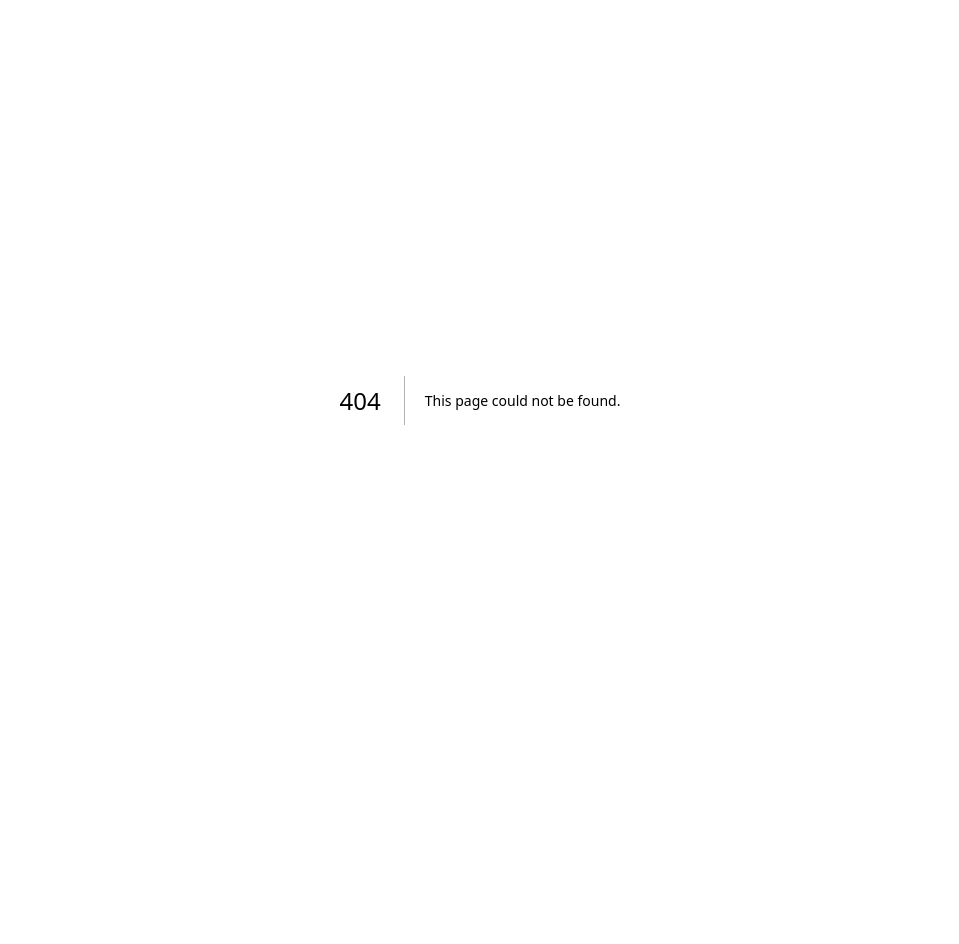
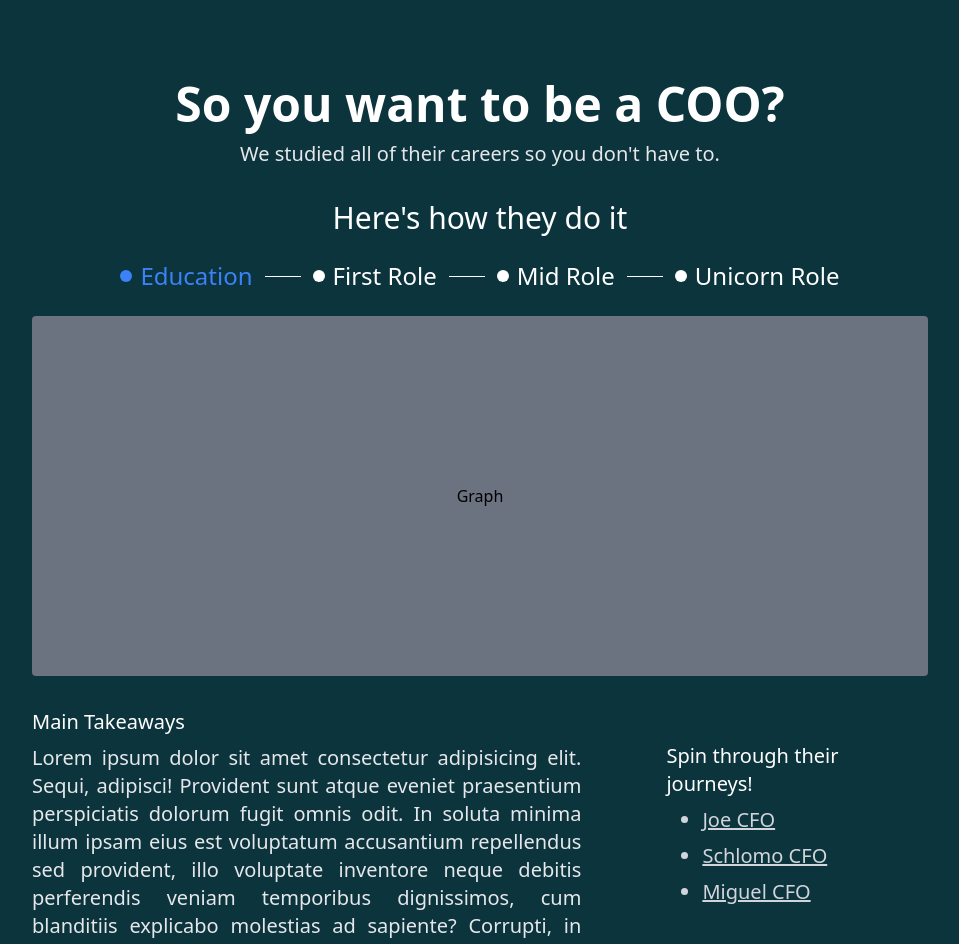
Before and after one commit to BlueMath-Warriors/nemo-app, a Next.js app: page /career-path in a window 1280 px wide. Before the commit this address had no page. Shown: the top 944 px of the page, without its empty margins (160-1119 px from the left). Before the commit the page ends 800 px from the top, so only its background shows below. Built offline with nearby package versions, Linux system fonts and the light colour scheme.

Commit message:
Career's Path Page Created

```diff
--- /dev/null
+++ b/components/graph/index.jsx
@@ -0,0 +1,11 @@
+import React from "react";
+
+const Graph = () => {
+  return (
+    <div className="w-[100%] h-[360px] rounded bg-gray-500 mt-6 flex justify-center items-center text-black">
+      Graph
+    </div>
+  );
+};
+
+export default Graph;
--- /dev/null
+++ b/components/steps/index.jsx
@@ -0,0 +1,33 @@
+import { useState } from "react";
+
+const StepBar = () => {
+  const [activeStep, setActiveStep] = useState("Education");
+
+  const steps = ["Education", "First Role", "Mid Role", "Unicorn Role"];
+
+  const handleClick = (step) => {
+    setActiveStep(step);
+  };
+
+  return (
+    <div className="flex items-center justify-center mt-6">
+      {steps.map((step, index) => (
+        <div
+          key={index}
+          className={`cursor-pointer flex items-center ${
+            activeStep === step ? "text-blue-500" : "text-white-500"
+          }`}
+          onClick={() => handleClick(step)}
+        >
+          <div className="h-3 w-3 rounded-full bg-current"></div>
+          <span className="ml-2 text-2xl font-normal">{step}</span>
+          {index !== steps.length - 1 && (
+            <div className="h-px w-9 bg-white mx-3"></div>
+          )}
+        </div>
+      ))}
+    </div>
+  );
+};
+
+export default StepBar;
--- /dev/null
+++ b/pages/career-path/index.js
@@ -0,0 +1,62 @@
+import { useRouter } from "next/router";
+import Layout from "../layout";
+import StepBar from "@/components/steps/index";
+import Graph from "@/components/graph/index";
+
+const CareerPath = () => {
+  const router = useRouter();
+
+  const journeys = ["Joe CFO", "Schlomo CFO", "Miguel CFO"];
+
+  return (
+    <div className="flex flex-col items-center pt-[80px] px-9 h-screen w-full">
+      <div className="flex flex-col justify-center">
+        <h1 className="text-5xl font-semibold leading">
+          So you want to be a COO?
+        </h1>
+        <p className="text-xl font-normal mt-3 text-center text-gray-200">
+          We studied all of their careers so you don't have to.
+        </p>
+      </div>
+      <div className="flex flex-col justify-center items-center w-full mt-8 px-11">
+        <div className="w-[80%]">
+          <h3 className="text-3xl font-medium text-center">
+            Here's how they do it
+          </h3>
+          <StepBar />
+          <Graph />
+          <div className="flex my-8">
+            <div className="w-[70%]">
+              <h3 className="text-xl font-medium">Main Takeaways</h3>
+              <p className="text-xl font-normal w-[90%] text-gray-200 text-justify mt-2">
+                Lorem ipsum dolor sit amet consectetur adipisicing elit. Sequi,
+                adipisci! Provident sunt atque eveniet praesentium perspiciatis
+                dolorum fugit omnis odit. In soluta minima illum ipsam eius est
+                voluptatum accusantium repellendus sed provident, illo voluptate
+                inventore neque debitis perferendis veniam temporibus
+                dignissimos, cum blanditiis explicabo molestias ad sapiente?
+                Corrupti, in incidunt?
+              </p>
+            </div>
+            <div className="w-[30%] ml-6 mt-[34px]">
+              <h3 className="text-xl font-medium mb-2">
+                Spin through their journeys!
+              </h3>
+              <ul className="list-disc pl-5 text-gray-300 text-xl">
+                {journeys.map((data, index) => (
+                  <li className="mt-2 ml-4">
+                    <a href="#" className="underline">
+                      {data}
+                    </a>
+                  </li>
+                ))}
+              </ul>
+            </div>
+          </div>
+        </div>
+      </div>
+    </div>
+  );
+};
+
+export default CareerPath;
```
